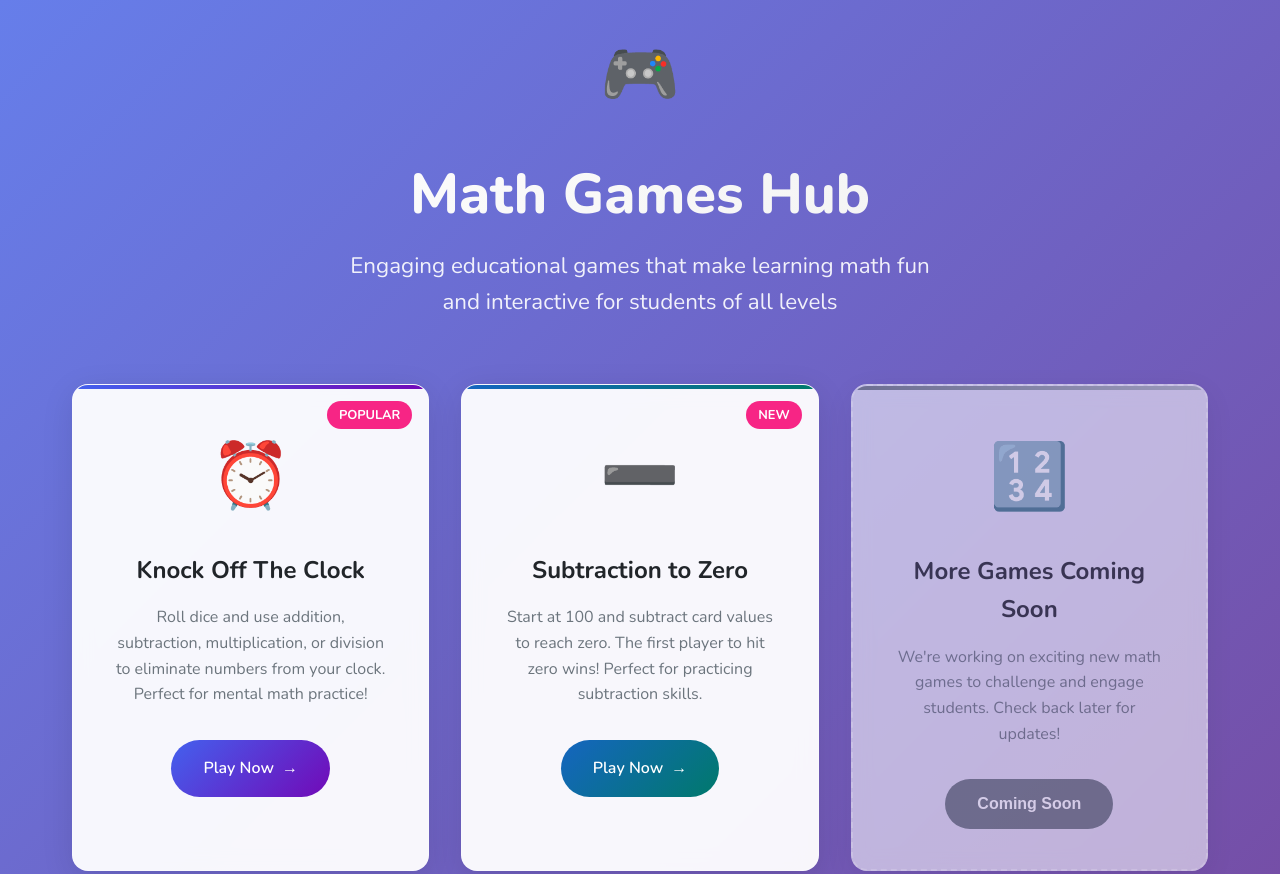
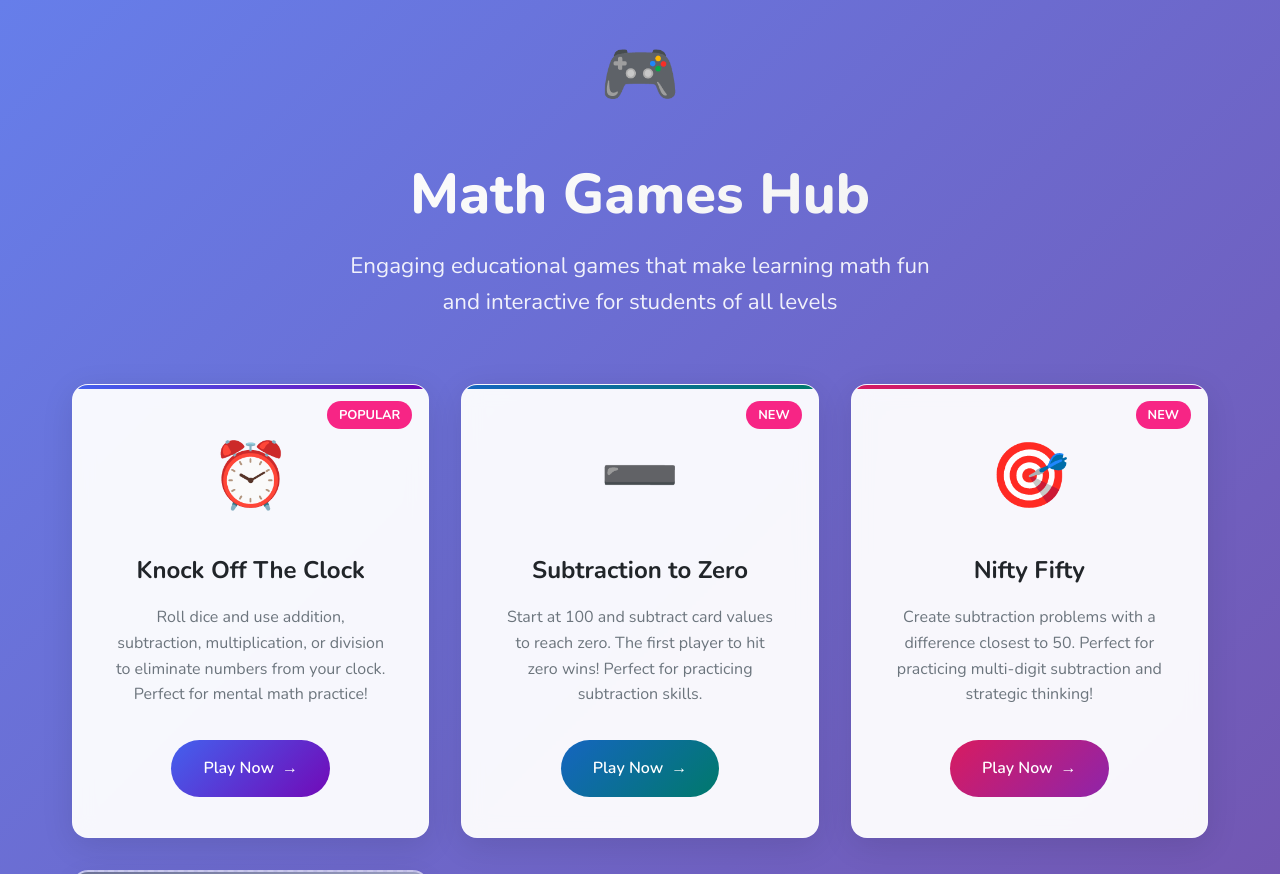
Before and after one commit to matthewyanek/math-games, a plain HTML site: page index.html in a window 1280 px wide. Shown: the top 874 px of the page. Drawn offline with nearby package versions, Linux system fonts and the light colour scheme.

Commit message:
Update index.html

```diff
--- a/index.html
+++ b/index.html
@@ -219,15 +219,20 @@
             font-weight: 700;
         }
 
-        /* New game card colors */
+        /* Game card colors */
+        .game-card.clock {
+            --primary: #4361ee;
+            --secondary: #7209b7;
+        }
+
         .game-card.subtraction {
             --primary: #1565c0;
             --secondary: #00796b;
         }
 
-        .game-card.clock {
-            --primary: #4361ee;
-            --secondary: #7209b7;
+        .game-card.nifty {
+            --primary: #d81b60;
+            --secondary: #8e24aa;
         }
 
         /* Responsive Design */
@@ -314,6 +319,17 @@
                 </a>
             </div>
 
+            <div class="game-card nifty">
+                <span class="featured-badge">NEW</span>
+                <div class="game-icon">🎯</div>
+                <h3>Nifty Fifty</h3>
+                <p>Create subtraction problems with a difference closest to 50. Perfect for practicing multi-digit subtraction and strategic thinking!</p>
+                <a href="nifty-fifty/" class="play-btn">
+                    <span>Play Now</span>
+                    <span>→</span>
+                </a>
+            </div>
+
             <div class="game-card coming-soon">
                 <div class="game-icon">🔢</div>
                 <h3>More Games Coming Soon</h3>
```
